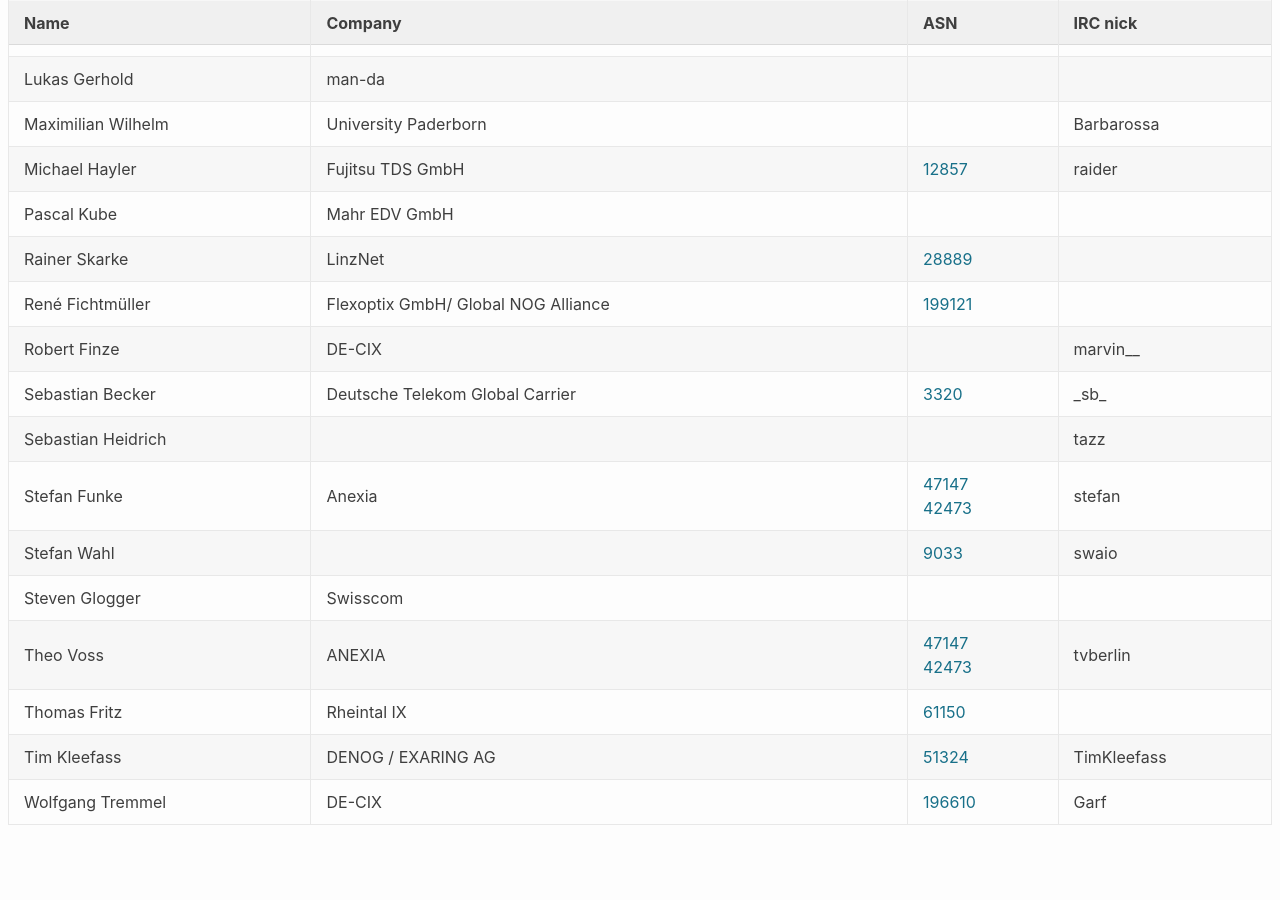
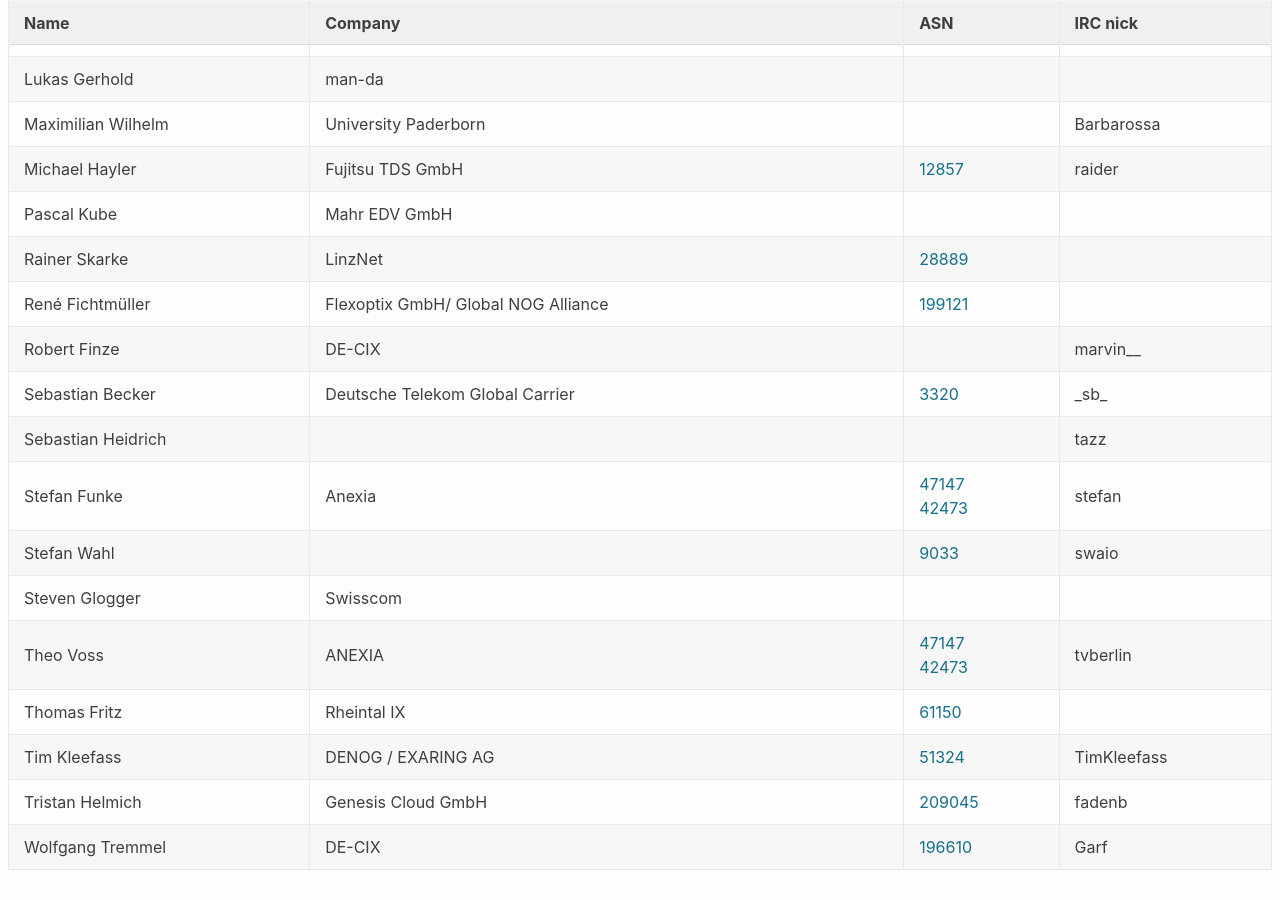
Before and after one commit to denog/pretix-attendeelist, a Jekyll site: the page built from index.markdown, in a window 1280 px wide and 900 px high, scrolled down 582 px. Built offline with Jekyll 4.4.1, drawn with Linux system fonts in a browser that asks for light colours; before the commit the page ends 1437 px from its top, so only the background shows below that.

Commit message:
Latest data: Tue Mar 16 22:28:18 UTC 2021

```diff
--- a/_data/attendees_meetup_leader_2021-01.json
+++ b/_data/attendees_meetup_leader_2021-01.json
@@ -168,6 +168,12 @@
     "asn": "51324"
   },
   {
+    "name": "Tristan Helmich",
+    "company": "Genesis Cloud GmbH",
+    "irc": "fadenb",
+    "asn": "209045"
+  },
+  {
     "name": "Wolfgang Tremmel",
     "company": "DE-CIX",
     "irc": "Garf",
```
